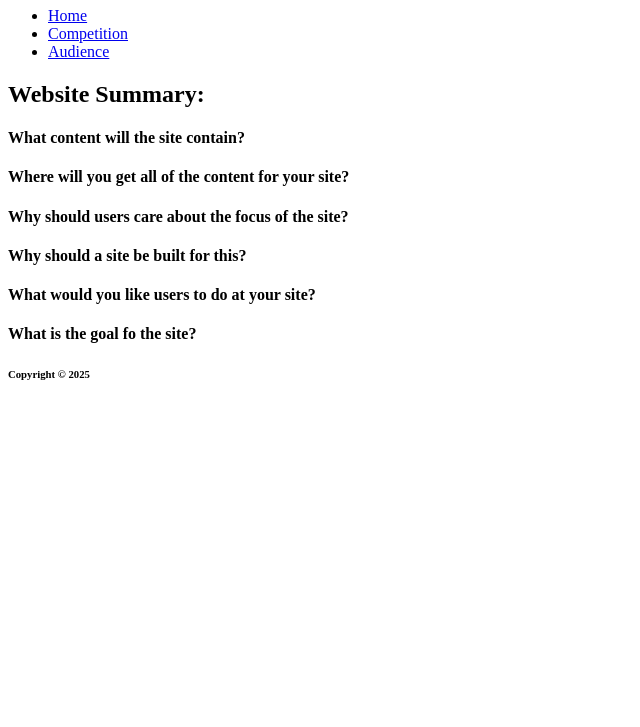
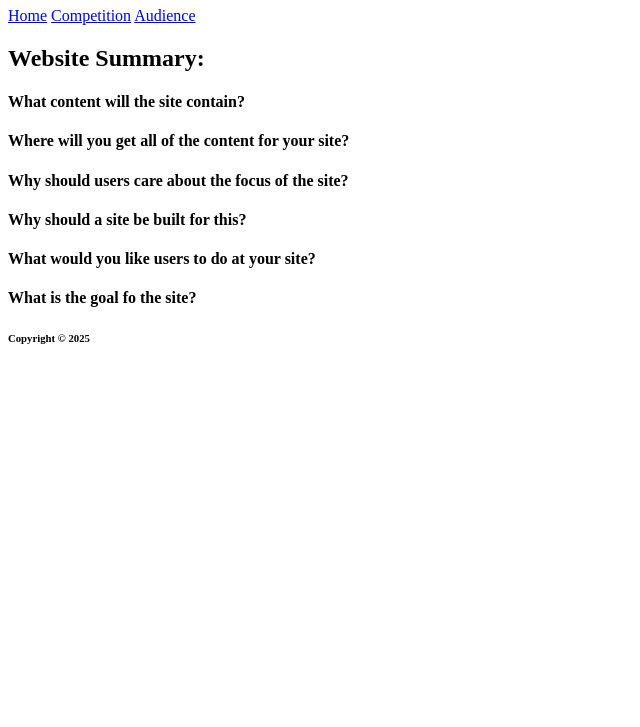
Before and after one commit to TheSandwich/se1400, a plain HTML site: page milestone1/index.html in a window 1280 px wide. Shown: the part 73-800 px from the top of the page, without its empty margins (0-640 px from the left). Drawn offline with Linux system fonts and the light colour scheme.

Commit message:
milestone1 fix the hyperlinks a bit

```diff
--- a/milestone1/index.html
+++ b/milestone1/index.html
@@ -9,11 +9,9 @@
         <h1>Red Cliffs Heritage</h1>
         </header>
         <nav>
-            <ul>
-                <li><a href="index.html">Home</a></li>
-                <li><a href="competition.html">Competition</a></li>
-                <li><a href="Audience.html">Audience</a></li>
-            </ul>
+                <a href="index.html">Home</a>
+                <a href="competition.html">Competition</a>
+                <a href="Audience.html">Audience</a>
         </nav>
         <main>
             <h2>Website Summary:</h2>
```
